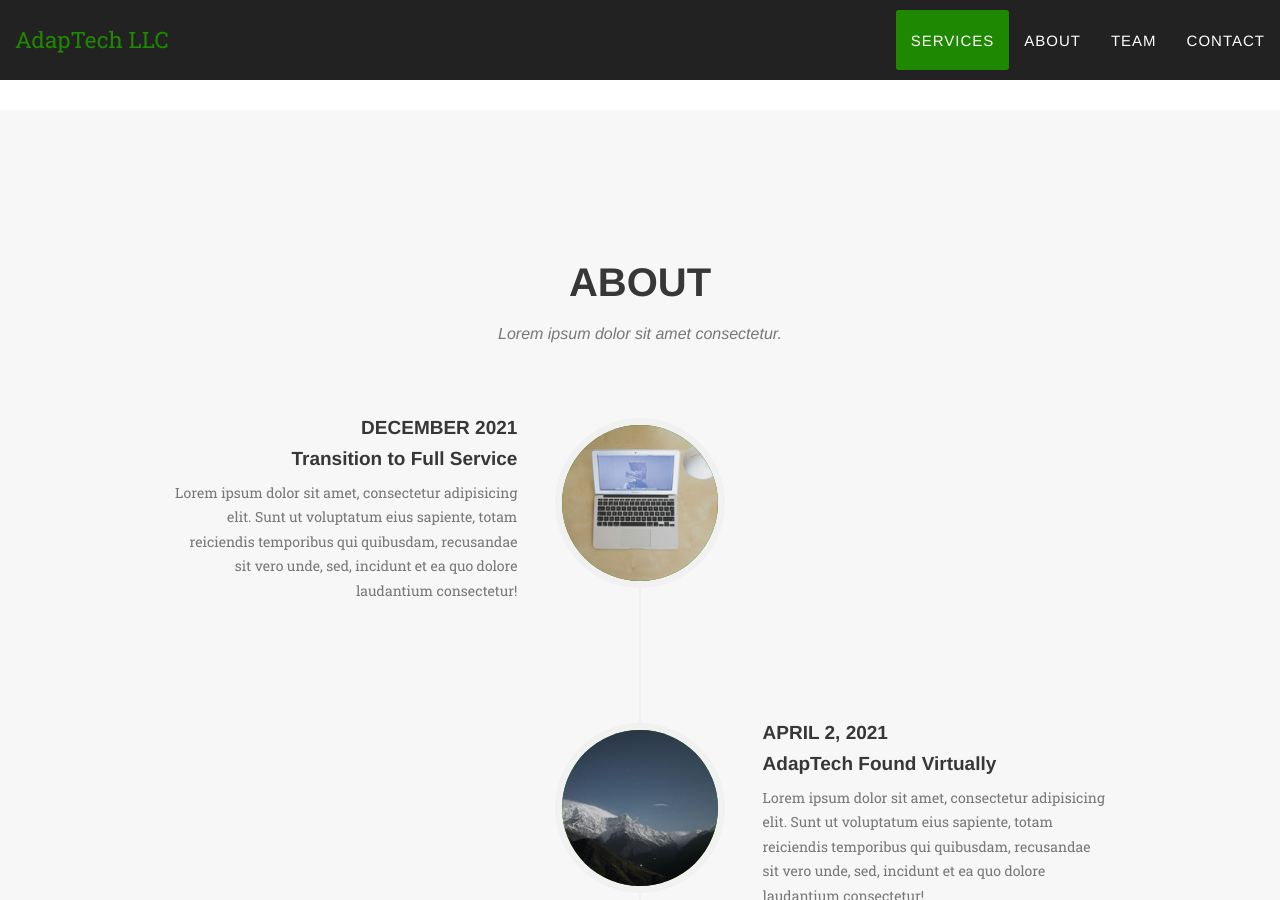
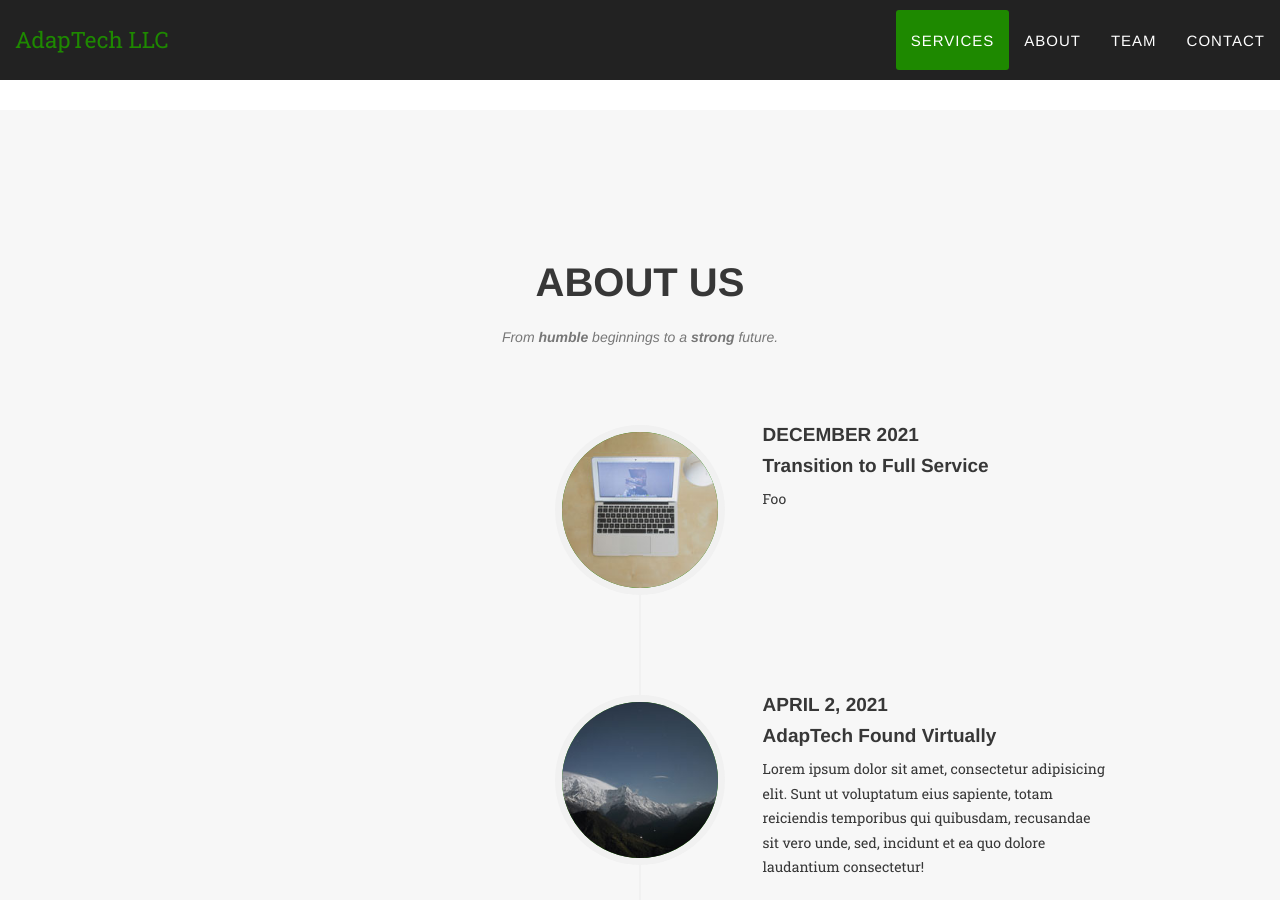
Before and after one commit to adaptechio/adaptechio.github.io, a Jekyll site: the page built from index.html, in a window 1280 px wide and 900 px high, scrolled down 1759 px. Built offline with Jekyll 4.4.1, drawn with Linux system fonts in a browser that asks for light colours; some web fonts are replaced.

Commit message:
wip about to merge thomas chagnes in

```diff
--- a/_includes/about.html
+++ b/_includes/about.html
@@ -3,52 +3,59 @@
         <div class="container">
             <div class="row">
                 <div class="col-lg-12 text-center">
-                    <h2 class="section-heading">About</h2>
-                    <h3 class="section-subheading text-muted">Lorem ipsum dolor sit amet consectetur.</h3>
+                    <h2 class="section-heading">{{.site.data.about_us.header_text}}</h2>
+                    <h3 class="section-subheading text-muted">{{.site.data.about_us.sub_header_text | markdownify }}</h3>
                 </div>
             </div>
             <div class="row">
                 <div class="col-lg-12">
                     <ul class="timeline">
-                        <li>
+                        {% for time_section in site.data.about_us.history %}
+                        <li {% if time_section.inverted != "" %} class="timeline-inverted" {% endif %}>
                             <div class="timeline-image">
-                                <img class="img-circle img-responsive" src="img/about/3.jpg" alt="">
+                            {% if time_section.singular_node != "" %}
+                                <img class="img-circle img-responsive" src="{{time_section.image}}" alt="">
                             </div>
                             <div class="timeline-panel">
                                 <div class="timeline-heading">
-                                    <h4>December 2021</h4>
-                                    <h4 class="subheading">Transition to Full Service</h4>
+                                    <h4>{{time_section.date}}</h4>
+                                    <h4 class="subheading">{{time_section.header}}</h4>
                                 </div>
                                 <div class="timeline-body">
-                                    <p class="text-muted">Lorem ipsum dolor sit amet, consectetur adipisicing elit. Sunt ut voluptatum eius sapiente, totam reiciendis temporibus qui quibusdam, recusandae sit vero unde, sed, incidunt et ea quo dolore laudantium consectetur!</p>
+                                    <p class="text-muted">{{time_section.content | markdownify}}</p>
                                 </div>
+                                {% else %}
+                                <h4></h4>
+                                {% endif %}
                             </div>
                         </li>
-                        <li class="timeline-inverted">
-                            <div class="timeline-image">
-                                <img class="img-circle img-responsive" src="img/about/4.jpg" alt="">
-                            </div>
-                            <div class="timeline-panel">
-                                <div class="timeline-heading">
-                                    <h4>April 2, 2021</h4>
-                                    <h4 class="subheading">AdapTech Found Virtually</h4>
-                                </div>
-                                <div class="timeline-body">
-                                    <p class="text-muted">Lorem ipsum dolor sit amet, consectetur adipisicing elit. Sunt ut voluptatum eius sapiente, totam reiciendis temporibus qui quibusdam, recusandae sit vero unde, sed, incidunt et ea quo dolore laudantium consectetur!</p>
-                                </div>
-                            </div>
-                        </li>
-                        <!-- Single Node Example -->
-                        <li class="timeline-inverted">
-                            <div class="timeline-image">
-                                <h4>AdapTech
-                                    <br>Founded
-                                    <br>2021</h4>
-                            </div>
-                        </li>
-
+                        {% endfor %}
                     </ul>
                 </div>
             </div>
         </div>
     </section>
+
+<!--<li class="timeline-inverted">-->
+<!--    <div class="timeline-image">-->
+<!--        <img class="img-circle img-responsive" src="img/about/4.jpg" alt="">-->
+<!--    </div>-->
+<!--    <div class="timeline-panel">-->
+<!--        <div class="timeline-heading">-->
+<!--            <h4>April 2, 2021</h4>-->
+<!--            <h4 class="subheading">AdapTech Found Virtually</h4>-->
+<!--        </div>-->
+<!--        <div class="timeline-body">-->
+<!--            <p class="text-muted"></p>-->
+<!--        </div>-->
+<!--    </div>-->
+<!--</li>-->
+<!--&lt;!&ndash; Single Node Example &ndash;&gt;-->
+<!--<li class="timeline-inverted">-->
+    <div class="timeline-image">
+        <h4>AdapTech
+            <br>Founded
+            <br>2021</h4>
+    </div>
+<!--</li>-->
+<!-- -->
--- a/_includes/header.html
+++ b/_includes/header.html
@@ -50,7 +50,7 @@
             </div>
         </div>
     </header>
-    {% include animation.html %}
+<!--    {% include animation.html %}-->
 <!--
         {% for page in site.pages %}
           {% if page.title %}<a class="page-link" href="{{ page.url | prepend: site.baseurl }}">{{ page.title }}</a>{% endif %}
```
Also changed, not shown: _data/about_us.yaml (added, +14 -0 lines).
